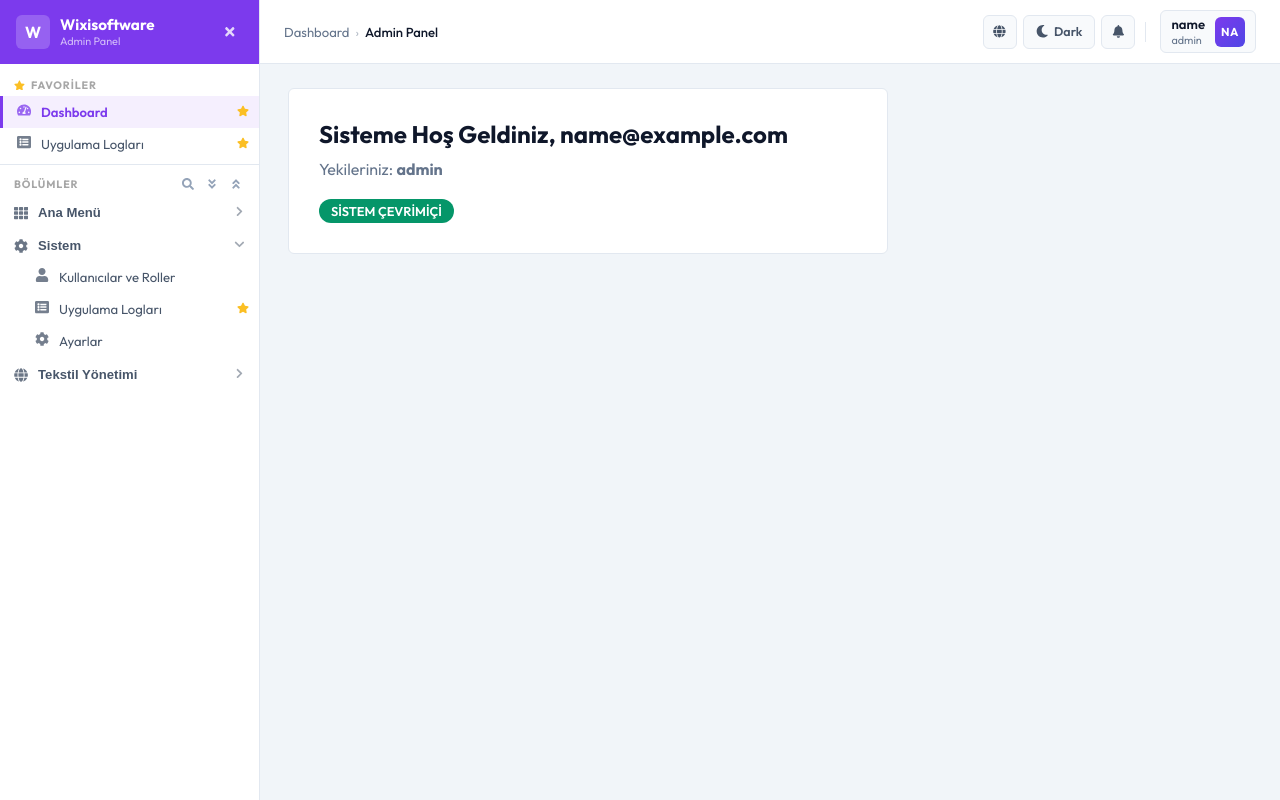
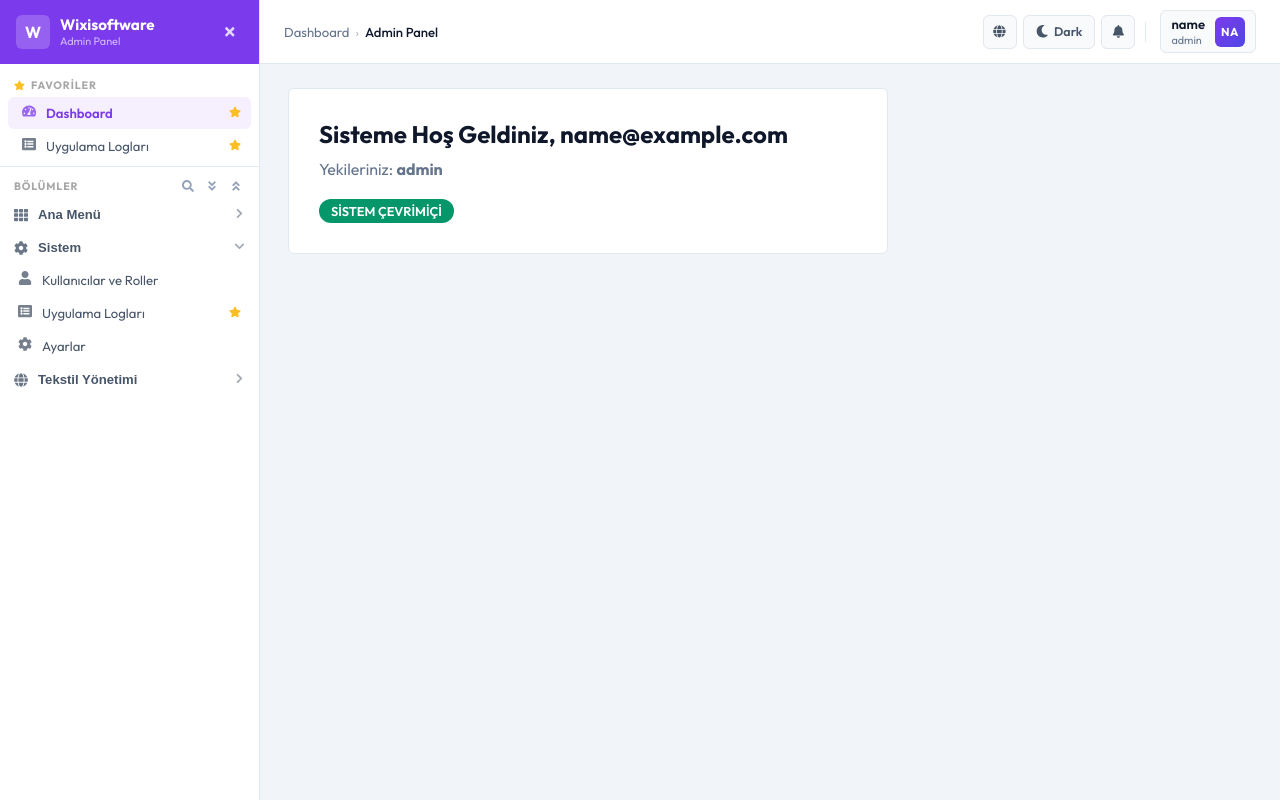
Before and after one commit to AhmetCanBozkurt/wixi_App, a React (Vite) app in the folder src/frontend/: page / in a window 1280 px wide. Built offline with nearby package versions, Linux system fonts and the light colour scheme; sample sign-in values are in the browser's storage.

Commit message:
style: Active sidebar item full-box highlight (rounded, no left-border) matching reference design

```diff
--- a/src/frontend/src/widgets/Sidebar/Sidebar.module.css
+++ b/src/frontend/src/widgets/Sidebar/Sidebar.module.css
@@ -256,18 +256,18 @@
   margin: 0;
 }
 
-/* Each item row */
+/* Each item row — BOX highlight approach (no left border) */
 .menuItemRow {
   display: flex;
   align-items: center;
   position: relative;
-  border-left: 3px solid transparent;
-  transition: border-color 0.15s;
+  margin: 1px 8px;
+  border-radius: 6px;
+  transition: background 0.15s;
 }
 
 .menuItemRow:hover {
   background: var(--sidebar-hover-bg);
-  border-left-color: rgba(124,58,237,0.4);
 }
 
 .menuItemRow:hover .favStarBtn {
@@ -280,31 +280,27 @@
   display: flex;
   align-items: center;
   gap: 10px;
-  padding: 7px 14px 7px 32px;
+  padding: 7px 10px;
   color: var(--sidebar-text);
   text-decoration: none;
   font-size: 0.82rem;
   transition: color 0.15s;
+  border-radius: 6px;
 }
 
-/* Favorites: top-level (no indent) */
+/* Favorites: no extra indent */
 .favoritesSection .menuItemRow a {
-  padding-left: 14px;
+  padding-left: 10px;
 }
 
-/* Active state */
+/* Active box highlight */
+.menuItemRow:has(a.active) {
+  background: var(--sidebar-active-bg);
+}
+
 .menuItemRow a.active {
   color: var(--sidebar-active-color) !important;
   font-weight: 600;
-}
-
-.menuItemRow a.active ~ .favStarBtn {
-  opacity: 1;
-}
-
-.menuItemRow:has(a.active) {
-  background: var(--sidebar-active-bg);
-  border-left-color: var(--sidebar-active-border);
 }
 
 /* ---- Favorite Star Button ---- */
@@ -362,6 +358,11 @@
   justify-content: center;
 }
 
+/* Collapsed: remove side margins, center item */
+.collapsed .menuItemRow {
+  margin: 1px 4px;
+}
+
 .collapsed .menuItemRow a {
   justify-content: center;
   padding: 10px;
```
